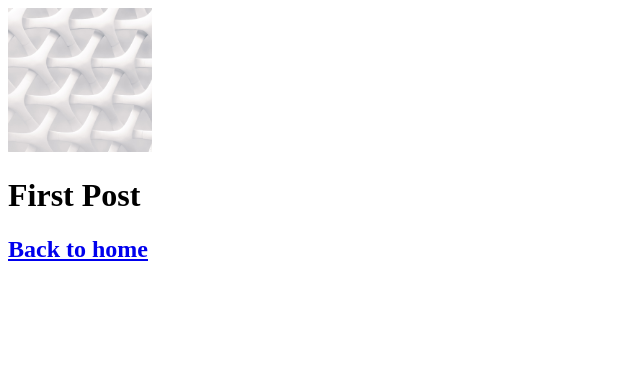
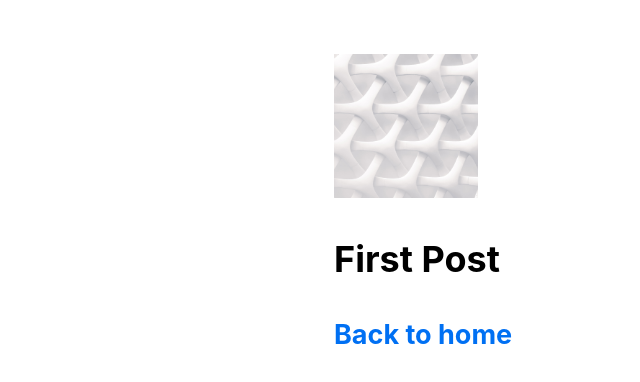
Before and after one commit to Samenti/nextjs-blog, a Next.js app: page /posts/first-post in a window 1280 px wide. Shown: the top 382 px of the page, without its empty margins (0-640 px from the left). Built offline with nearby package versions, Linux system fonts and the light colour scheme.

Commit message:
Added CSS modules and global css

```diff
--- /dev/null
+++ b/components/layout.js
@@ -0,0 +1,5 @@
+import styles from './layout.module.css';
+
+export default function Layout({ children }) {
+  return <div className={styles.container}>{children}</div>;
+};
--- /dev/null
+++ b/components/layout.module.css
@@ -0,0 +1,5 @@
+.container {
+  max-width: 36rem;
+  padding: 0 1rem;
+  margin: 3rem auto 6rem;
+}
--- /dev/null
+++ b/pages/_app.js
@@ -0,0 +1,5 @@
+import '../styles/global.css';
+
+export default function App({ Component, pageProps }) {
+  return <Component {...pageProps} />;
+};
--- a/pages/posts/first-post.js
+++ b/pages/posts/first-post.js
@@ -2,21 +2,15 @@
 import Head from 'next/head';
 import Image from 'next/image';
 import Script from 'next/script';
+import Layout from '../../components/layout';
 
 export default function FirstPost() {
   return (
-    <>
+    <Layout>
       <Head>
         <title>First Post</title>
         <link rel="icon" href="/favicon.ico" />
       </Head>
-      <Script
-        src="https://connect.facebook.net/en_US/sdk.js"
-        strategy="lazyOnload"
-        onLoad={() => console.log(
-          'script loaded correctly, window.FB has been populated'
-        )}
-      />
       <Image
         src="/images/profile.jpg"
         height={144}
@@ -29,6 +23,6 @@
           <a>Back to home</a>
         </Link>
       </h2>
-    </>
+    </Layout>
   );
 };
--- /dev/null
+++ b/styles/global.css
@@ -0,0 +1,27 @@
+html,
+body {
+  padding: 0;
+  margin: 0;
+  font-family: -apple-system, BlinkMacSystemFont, Segoe UI, Roboto, Oxygen, Ubuntu,
+    Cantarell, Fira Sans, Droid Sans, Helvetica Neue, sans-serif;
+  line-height: 1.6;
+  font-size: 18px;
+}
+
+* {
+  box-sizing: border-box;
+}
+
+a {
+  color: #0070f3;
+  text-decoration: none;
+}
+
+a:hover {
+  text-decoration: underline;
+}
+
+img {
+  max-width: 100%;
+  display: block;
+}
```
Also changed, not shown: 1 other file (tests, documents, lock files or other folders).
